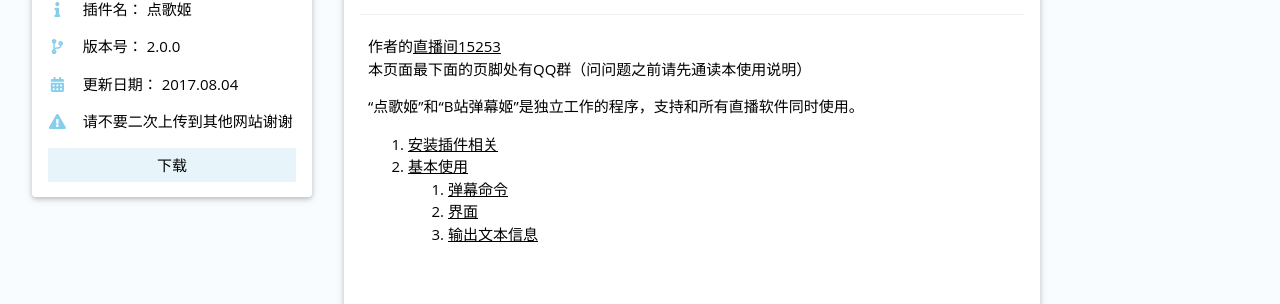
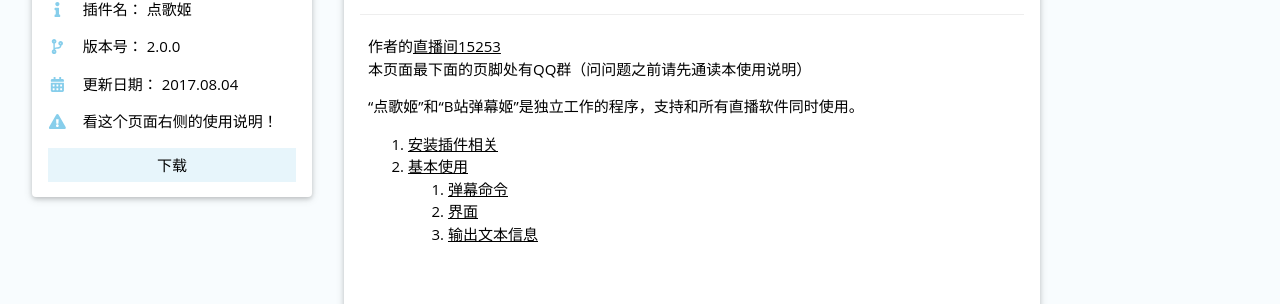
Before and after one commit to Bililive/www.danmuji.org, a Jekyll site: the page built from _plugin/DGJ.md, in a window 1280 px wide and 900 px high. Shown: the part 208-512 px from the top of the window. Built offline with Jekyll 4.4.1, drawn with Linux system fonts in a browser that asks for light colours.

Commit message:
update DGJ.md

````diff
--- a/_plugin/DGJ.md
+++ b/_plugin/DGJ.md
@@ -11,7 +11,7 @@
 #  测试，测试测试。
 #  换行。
 plugin_dllink: /resource/DGJ/DGJ2.0.0.7z
-plugin_dlnote: 请不要二次上传到其他网站谢谢
+plugin_dlnote: 看这个页面右侧的使用说明！
 ---
 作者的[直播间15253](https://live.bilibili.com/15253)
 本页面最下面的页脚处有QQ群（问问题之前请先通读本使用说明）
@@ -61,21 +61,21 @@
 所有人都可以使用的命令：
 
 - ```点歌 歌名``` - 点歌
- - ```點歌```
+   - ```點歌```
 - ```取消点歌``` - 取消自己点的最后一首歌，已经开始播放的不能取消
- - ```取消點歌```
+   - ```取消點歌```
 - ```切歌``` - 投票切歌，此功能默认关闭
 
 必须是房管/主播，并且启用弹幕控制才能使用的：
 
 - ```%暂停``` - 暂停播放
- - ```%暫停```
+   - ```%暫停```
 - ```%播放``` - 继续播放
 - ```%切歌``` - 强制跳过当前正在播放的歌曲
 - ```%删歌 序号``` - 删除某个歌曲
- - ```%刪歌 序号```
+   - ```%刪歌 序号```
 - ```%优先 序号``` - 调整序号位置的歌曲到第2位。如果歌曲已经在前两位，则不操作。
- - ```%優先 序号```
+   - ```%優先 序号```
 - ```%音量 0-100``` - 调整歌曲音量
 - ```%上限 数字``` - 调整点歌数量上限
 <!-- - ```%歌词``` - 开关是否搜索歌词 -->
````
